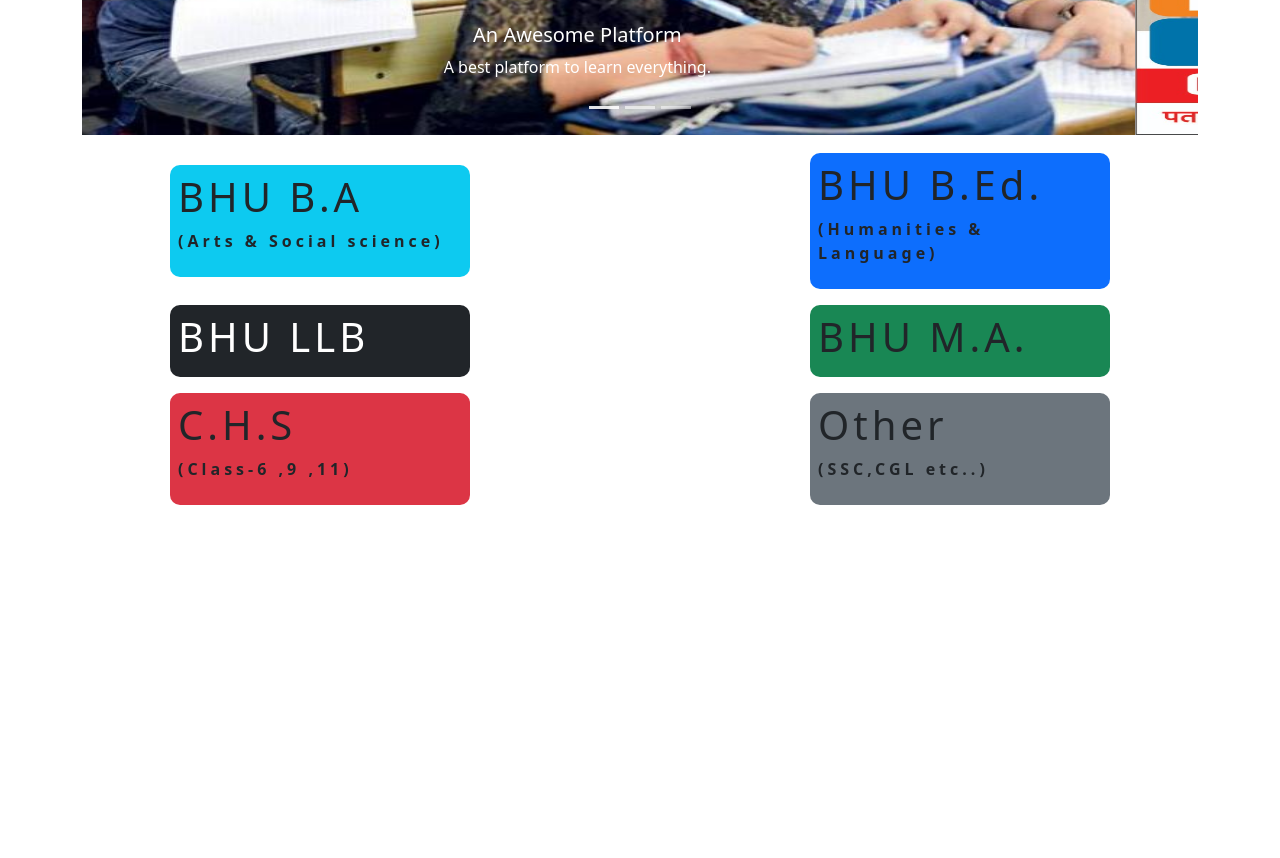
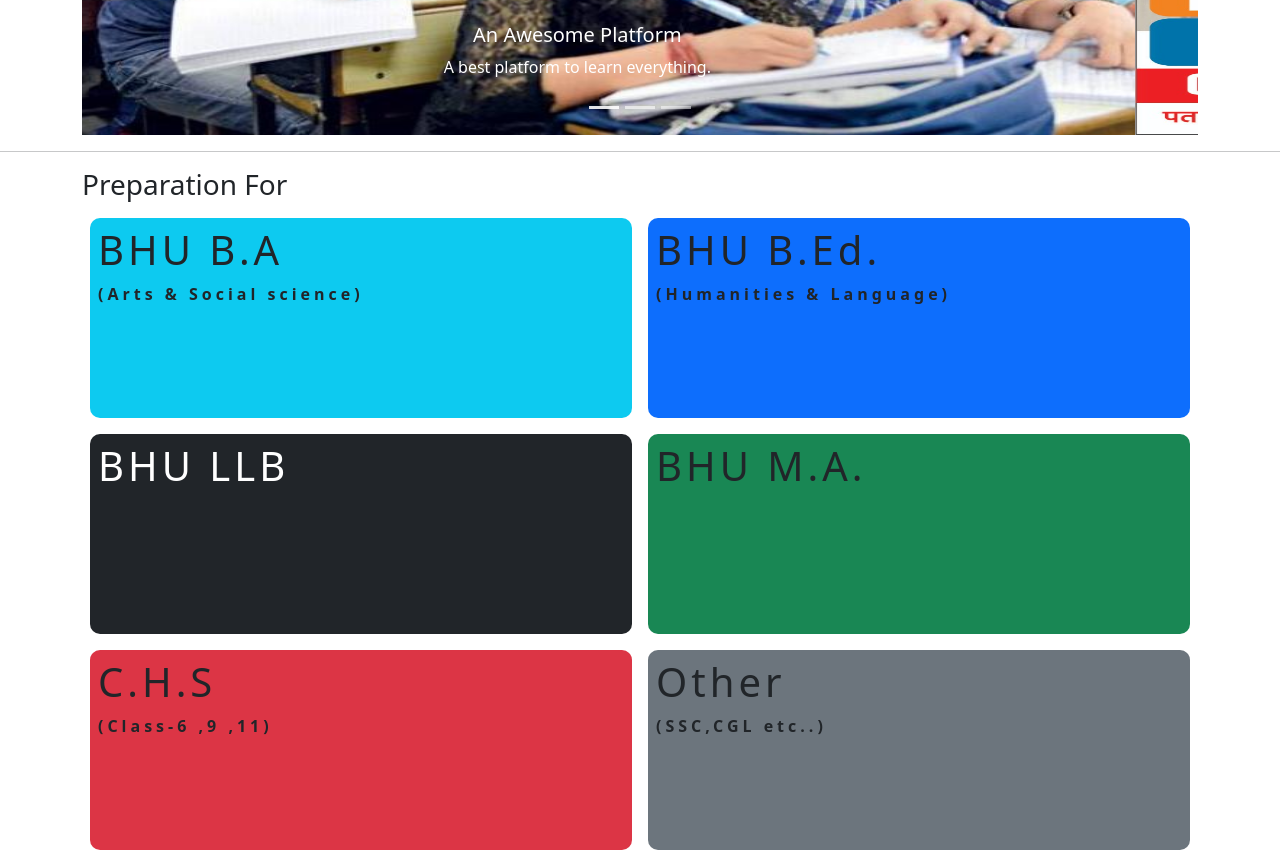
Before and after one commit to incredible-India/Mahamna-pariwar, a plain HTML site: page index.html in a window 1280 px wide. Shown: the part 616-1474 px from the top of the page. Before the commit the page ends 1129 px from the top, so only its background shows below. Drawn offline with nearby package versions, Linux system fonts and the light colour scheme.

Commit message:
bud fixed

```diff
--- a/css/index.css
+++ b/css/index.css
@@ -88,6 +88,8 @@
     display: flex;
     flex-direction: column;
     margin-top: 10px;
+    /* border: 1px dotted; */
+    /* box-shadow: 0 0 2px , 0 0 5px; */
     /* justify-content: space-between; */
    /* align-items: ; */
 }
@@ -104,10 +106,16 @@
 
 .txt{
     border-radius: 10px;
-    width: 300px;
+    width: 50%;
+    height: 200px;
     margin: 8px;
     padding: 8px;
     font-weight: 800;
     letter-spacing: 4px;
+    transition: 1s;
     /* justify-content: space-between; */
 }
+
+.txt:hover{
+    transform: scale(1.2);
+}
--- a/index.html
+++ b/index.html
@@ -133,9 +133,12 @@
       </div>
 </div>
 
-
+<hr>
 <!-- preparing for  -->
-<div class="prepare">
+<div class=" container prepare">
+    <div class="availsub">
+        <h3>Preparation For</h3>
+    </div>
     <div class="one sub">
 
         <div class="ba bg-info txt">
```
